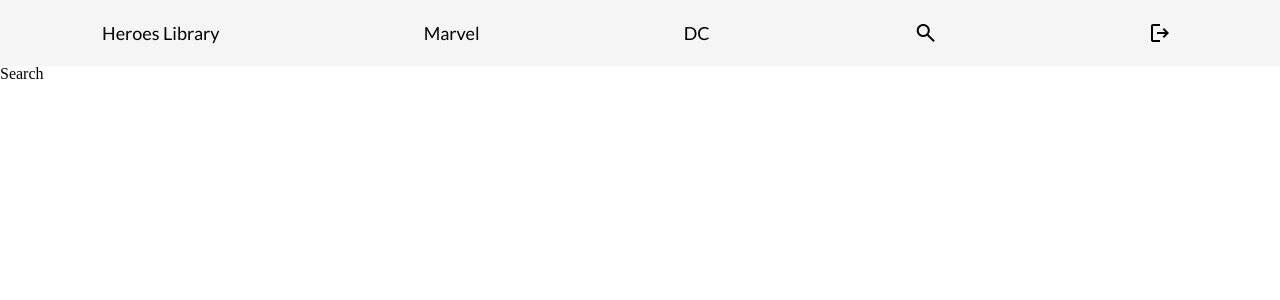
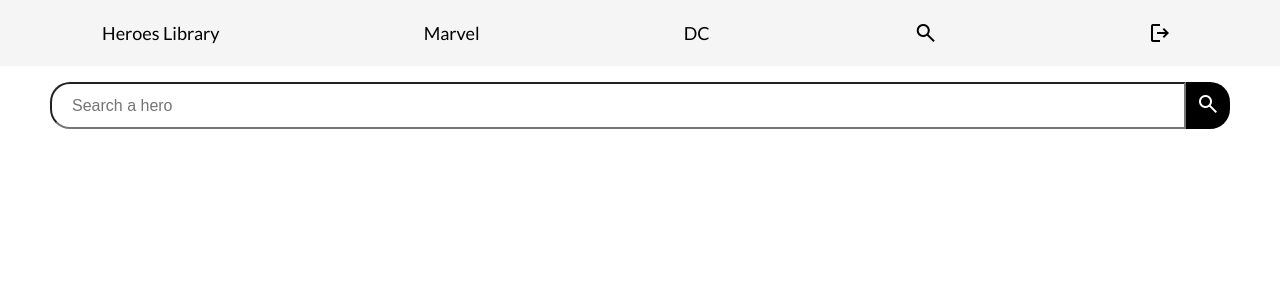
Before and after one commit to Mikaruz/heroes-library, a React (Vite) app: page /search in a window 1280 px wide. Shown: the top 300 px of the page. Built offline with nearby package versions, Linux system fonts and the light colour scheme.

Commit message:
Búsqueda terminada

```diff
--- a/package.json
+++ b/package.json
@@ -10,6 +10,7 @@
     "preview": "vite preview"
   },
   "dependencies": {
+    "query-string": "^9.0.0",
     "react": "^18.2.0",
     "react-dom": "^18.2.0",
     "react-router-dom": "^6.23.1"
--- a/src/heroes/components/styles.css
+++ b/src/heroes/components/styles.css
@@ -17,9 +17,11 @@
   width: 15rem;
   height: auto;
   border-radius: 20px;
+  box-shadow: -10px 10px 20px rgba(0, 0, 0, 0.3);
 }
 
 .card h2 {
+  background: none;
   margin-top: 8px;
   font-family: "Lato", sans-serif;
   text-align: center;
@@ -28,6 +30,7 @@
 }
 .card h3 {
   margin-top: 4px;
+  background: none;
   font-family: "Lato", sans-serif;
   text-align: center;
   font-size: small;
--- /dev/null
+++ b/src/heroes/helpers/getHeroesByName.ts
@@ -0,0 +1,11 @@
+import { heroes } from "../data/heroes";
+
+export const getHeroesByName = (name: string = "") => {
+  name = name.toLocaleLowerCase().trim();
+
+  if (name.length === 0) return [];
+
+  return heroes.filter((hero) =>
+    hero.superhero.toLocaleLowerCase().includes(name)
+  );
+};
--- a/src/heroes/pages/Search.tsx
+++ b/src/heroes/pages/Search.tsx
@@ -1,3 +1,58 @@
+import { useLocation, useNavigate } from "react-router-dom";
+import { useForm } from "../../hooks/useForm";
+import { FormEvent } from "react";
+import queryString from "query-string";
+import { getHeroesByName } from "../helpers/getHeroesByName";
+import { HeroCard } from "../components/HeroCard";
+
 export const Search = () => {
-  return <div>Search</div>;
+  const navigate = useNavigate();
+  const location = useLocation();
+
+  const { q = "" } = queryString.parse(location.search);
+  const heroes = getHeroesByName(q as string);
+
+  const showError: boolean = q!.length > 0 && heroes.length === 0;
+
+  const {
+    formState: { searchText },
+    onInputChange,
+  } = useForm({
+    searchText: q as string,
+  });
+
+  const onSearchSubmit = (event: FormEvent) => {
+    event.preventDefault();
+    navigate(`?q=${searchText}`);
+  };
+
+  return (
+    <div className="search-layout">
+      <form onSubmit={onSearchSubmit}>
+        <div className="search-container">
+          <input
+            type="text"
+            placeholder="Search a hero"
+            autoComplete="off"
+            name="searchText"
+            value={searchText}
+            onChange={onInputChange}
+          />
+          <button type="submit">
+            <span className="material-symbols-outlined">search</span>
+          </button>
+        </div>
+      </form>
+
+      <div className="error" style={{ display: showError ? "" : "none" }}>
+        <p>No hero with {q}</p>
+      </div>
+
+      <div className="card-container">
+        {heroes.map((hero) => (
+          <HeroCard key={hero.id} {...hero} />
+        ))}
+      </div>
+    </div>
+  );
 };
--- a/src/heroes/pages/styles.css
+++ b/src/heroes/pages/styles.css
@@ -4,7 +4,7 @@
   justify-content: center;
   align-items: center;
   flex-wrap: wrap;
-  height: 100vh;
+  height: 80vh;
   padding: 20px 0;
   gap: 10px;
 }
@@ -13,6 +13,7 @@
   height: 35rem;
   width: auto;
   border-radius: 20px;
+  box-shadow: -10px 10px 20px rgba(0, 0, 0, 0.4);
 }
 
 .information {
@@ -61,3 +62,49 @@
 .dc {
   background-color: rgb(52, 165, 234);
 }
+
+.search-container {
+  display: flex;
+  padding: 1em 50px;
+}
+
+.search-layout input[type="text"] {
+  text-decoration: none;
+  font-size: 1rem;
+  color: black;
+  background-color: white;
+  width: 100%;
+  padding: 12px 20px;
+  border-radius: 20px 0 0 20px;
+  border: 20px 0 0 20px;
+  outline: none;
+}
+
+.search-layout button {
+  padding: 10px 10px;
+  border-radius: 0 20px 20px 0;
+  outline: none;
+  border: none;
+  background: black;
+  cursor: pointer;
+}
+
+.search-layout button span {
+  color: white;
+  background-color: transparent;
+}
+
+.search-layout .error {
+  display: flex;
+  justify-content: center;
+}
+
+.error p {
+  margin-top: 20px;
+  font-family: "Lato", sans-serif;
+  font-size: large;
+  color: white;
+  padding: 15px 30px;
+  border-radius: 20px;
+  background: rgba(167, 0, 0, 0.981);
+}
--- /dev/null
+++ b/src/hooks/useForm.ts
@@ -0,0 +1,26 @@
+import { useState } from "react";
+
+type FormState = Record<string, string>;
+
+export const useForm = (initialForm: FormState = {}) => {
+  const [formState, setFormState] = useState(initialForm);
+
+  const onInputChange = (event: React.ChangeEvent<HTMLInputElement>) => {
+    const { name, value } = event.target;
+    setFormState({
+      ...formState,
+      [name]: value,
+    });
+  };
+
+  const onResetForm = () => {
+    setFormState(initialForm);
+  };
+
+  return {
+    ...formState,
+    formState,
+    onInputChange,
+    onResetForm,
+  };
+};
```
Also changed, not shown: 1 other file (tests, documents, lock files or other folders).
